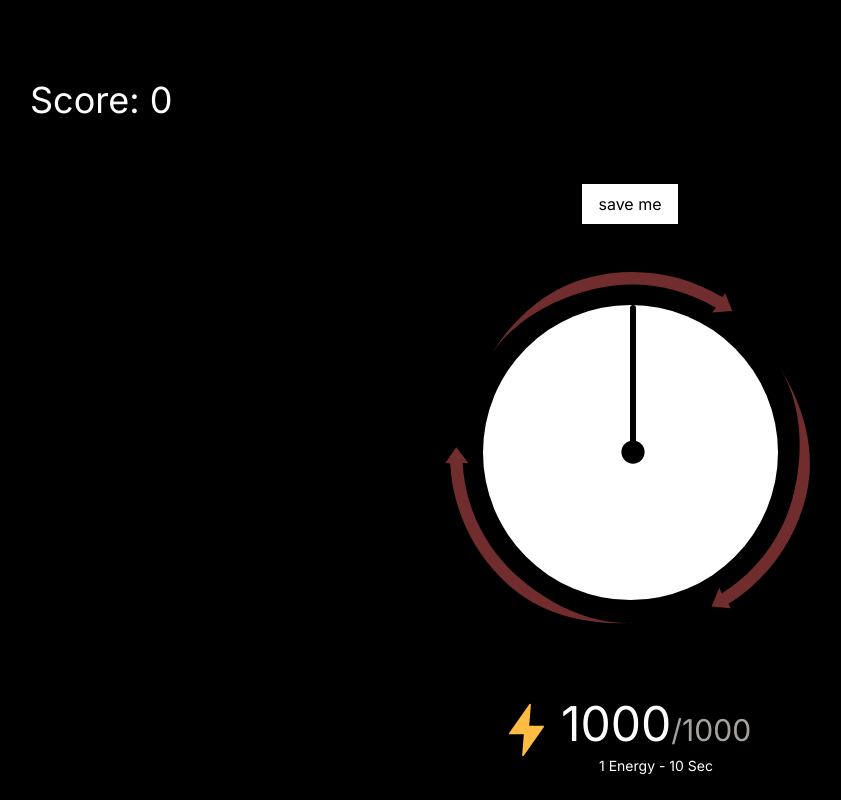
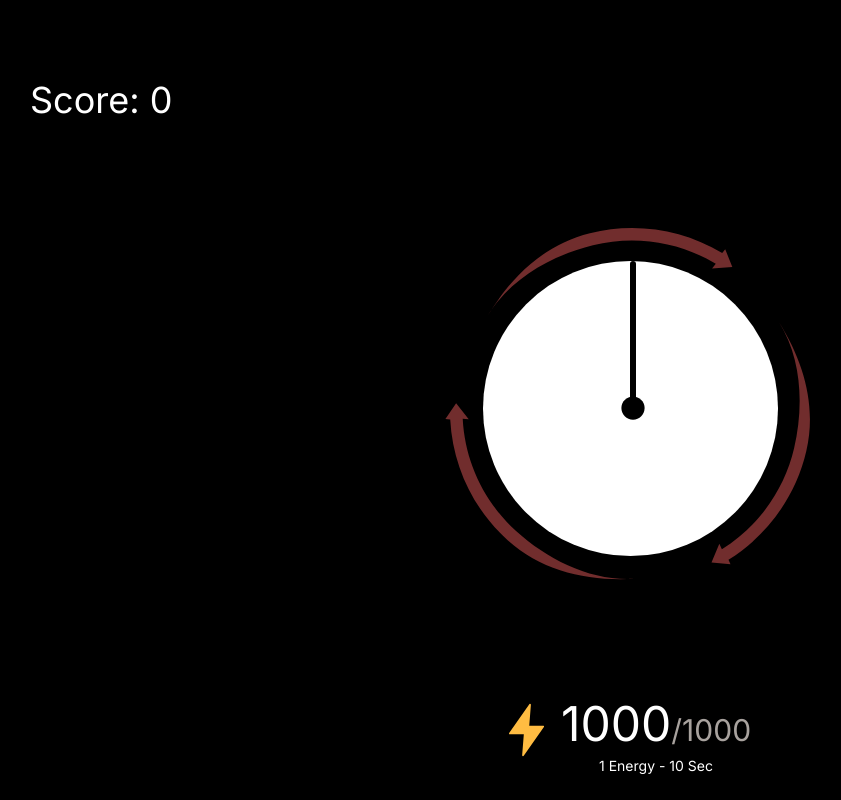
Before and after one commit to Aislu96/game, a Next.js app: page / in a window 1280 px wide. Shown: the whole page, without its empty margins (10-851 px from the left). Built offline with nearby package versions, Linux system fonts and the light colour scheme; no server answers; the database is empty.

Commit message:
preventing drag outside the clock

```diff
--- a/app/page.jsx
+++ b/app/page.jsx
@@ -181,11 +181,15 @@ const RotatingClockGame = () => {
   };
 
   return (
-    <div className="h-screen bg-black text-white flex flex-col items-center justify-between pt-20">
+    <div
+      className="h-screen bg-black touch-none text-white flex flex-col items-center justify-between pt-20"
+      onTouchMove={(e) => e.preventDefault()}
+      style={{ height: "100vh", overflowY: "hidden" }}
+    >
       <div className="text-4xl mb-4 w-full px-10">Score: {score}</div>
-      <button className="bg-white text-black px-4 py-2" onClick={saveUserData}>
+      {/* <button className="bg-white text-black px-4 py-2" onClick={saveUserData}>
         save me
-      </button>
+      </button> */}
       <div className="relative flex items-center justify-center">
         <div className="bg-[url('/arrow.svg')] h-[380px] w-[380px] bg-cover flex items-center justify-center">
           <div
```
